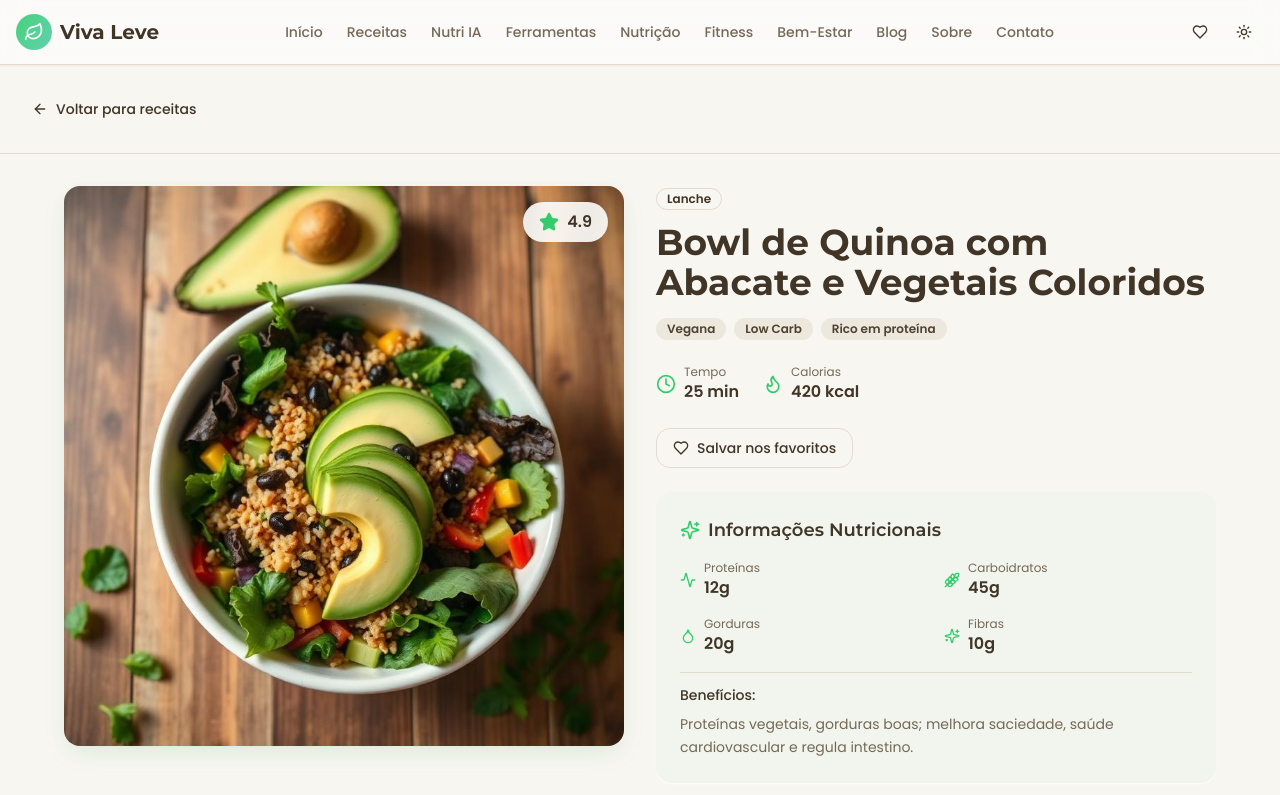
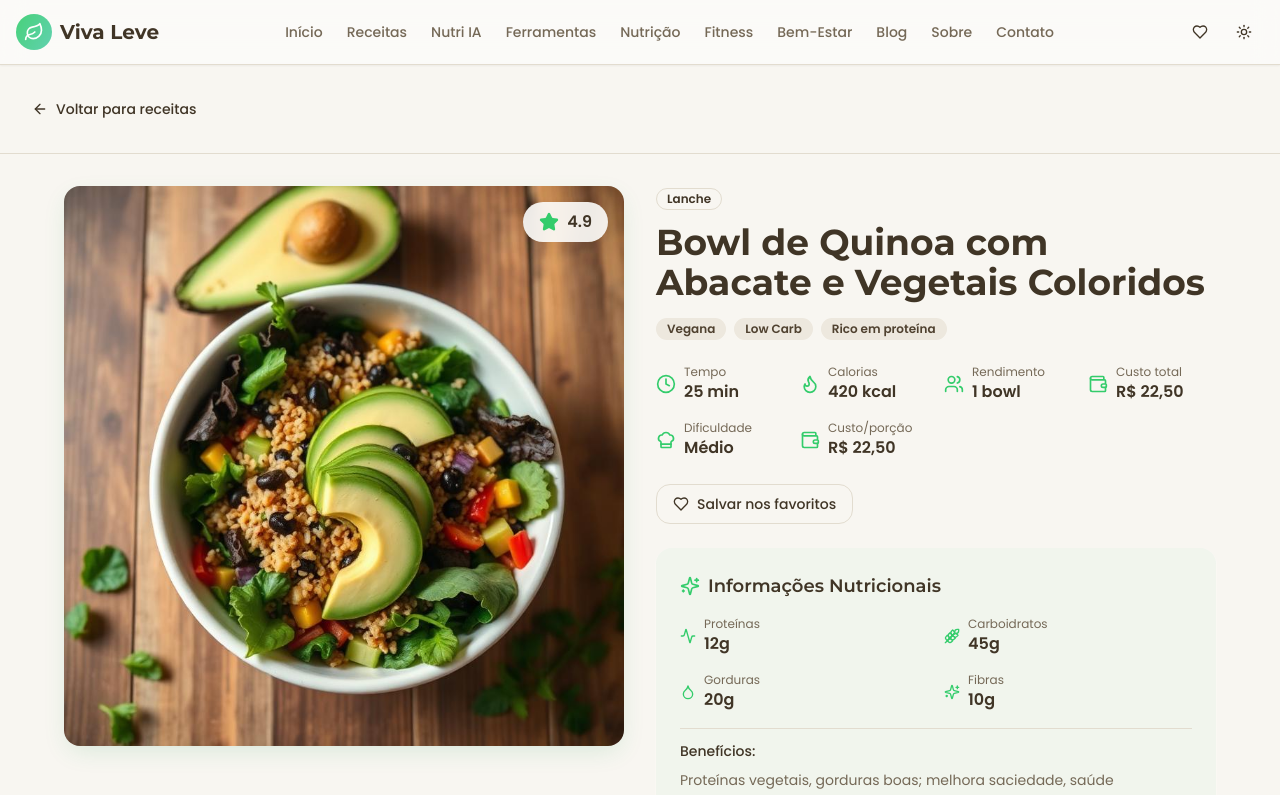
Before and after one commit to hellociee444-arch/body-mind-garden, a React (Vite) app: page /receita/0 in a window 1280 px wide. Shown: the top 795 px of the page. Built offline with nearby package versions, Linux system fonts and the light colour scheme; the HTML template or start-up script is replaced by a standard one.

Commit message:
Changes
Co-authored-by: hellociee444-arch <242473803+hellociee444-arch@users.noreply.github.com>

```diff
--- a/src/pages/RecipeDetail.tsx
+++ b/src/pages/RecipeDetail.tsx
@@ -142,7 +142,7 @@ const RecipeDetail = () => {
                   </div>
                 </div>
 
-                <div className="flex items-center gap-6 text-muted-foreground">
+                <div className="grid grid-cols-2 sm:grid-cols-4 gap-4 text-muted-foreground">
                   <div className="flex items-center gap-2">
                     <Clock className="h-5 w-5 text-primary" aria-hidden="true" />
                     <div>
@@ -155,6 +155,44 @@ const RecipeDetail = () => {
                     <div>
                       <p className="text-xs">Calorias</p>
                       <p className="font-semibold text-foreground">{recipe.calories} kcal</p>
+                    </div>
+                  </div>
+                  <div className="flex items-center gap-2">
+                    <Users className="h-5 w-5 text-primary" aria-hidden="true" />
+                    <div>
+                      <p className="text-xs">Rendimento</p>
+                      <p className="font-semibold text-foreground">{recipe.yieldLabel}</p>
+                    </div>
+                  </div>
+                  <div className="flex items-center gap-2">
+                    <Wallet className="h-5 w-5 text-primary" aria-hidden="true" />
+                    <div>
+                      <p className="text-xs">Custo total</p>
+                      <p className="font-semibold text-foreground">
+                        R$ {recipe.costTotal.toFixed(2).replace(".", ",")}
+                      </p>
+                    </div>
+                  </div>
+                  <div className="flex items-center gap-2">
+                    <ChefHat className="h-5 w-5 text-primary" aria-hidden="true" />
+                    <div>
+                      <p className="text-xs">Dificuldade</p>
+                      <p className="font-semibold text-foreground capitalize">
+                        {recipe.difficulty === "facil"
+                          ? "Fácil"
+                          : recipe.difficulty === "medio"
+                            ? "Médio"
+                            : "Difícil"}
+                      </p>
+                    </div>
+                  </div>
+                  <div className="flex items-center gap-2">
+                    <Wallet className="h-5 w-5 text-primary" aria-hidden="true" />
+                    <div>
+                      <p className="text-xs">Custo/porção</p>
+                      <p className="font-semibold text-foreground">
+                        R$ {recipe.costPerServing.toFixed(2).replace(".", ",")}
+                      </p>
                     </div>
                   </div>
                 </div>
```
